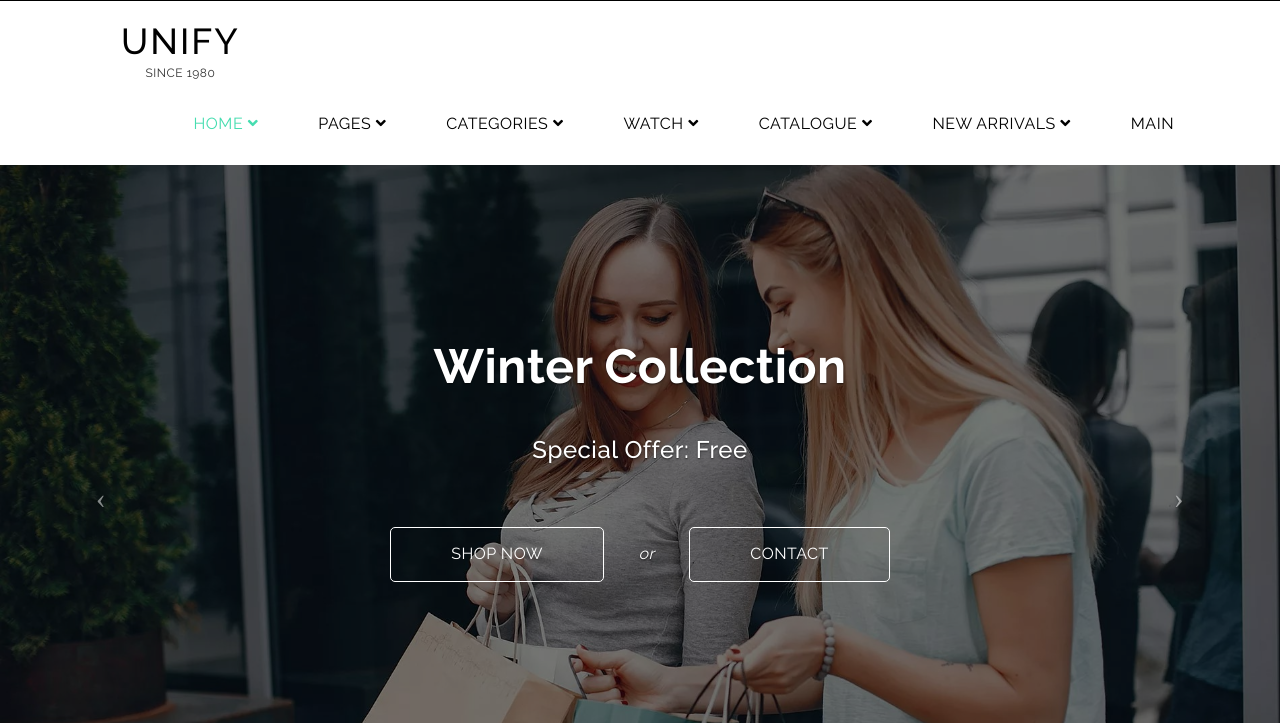
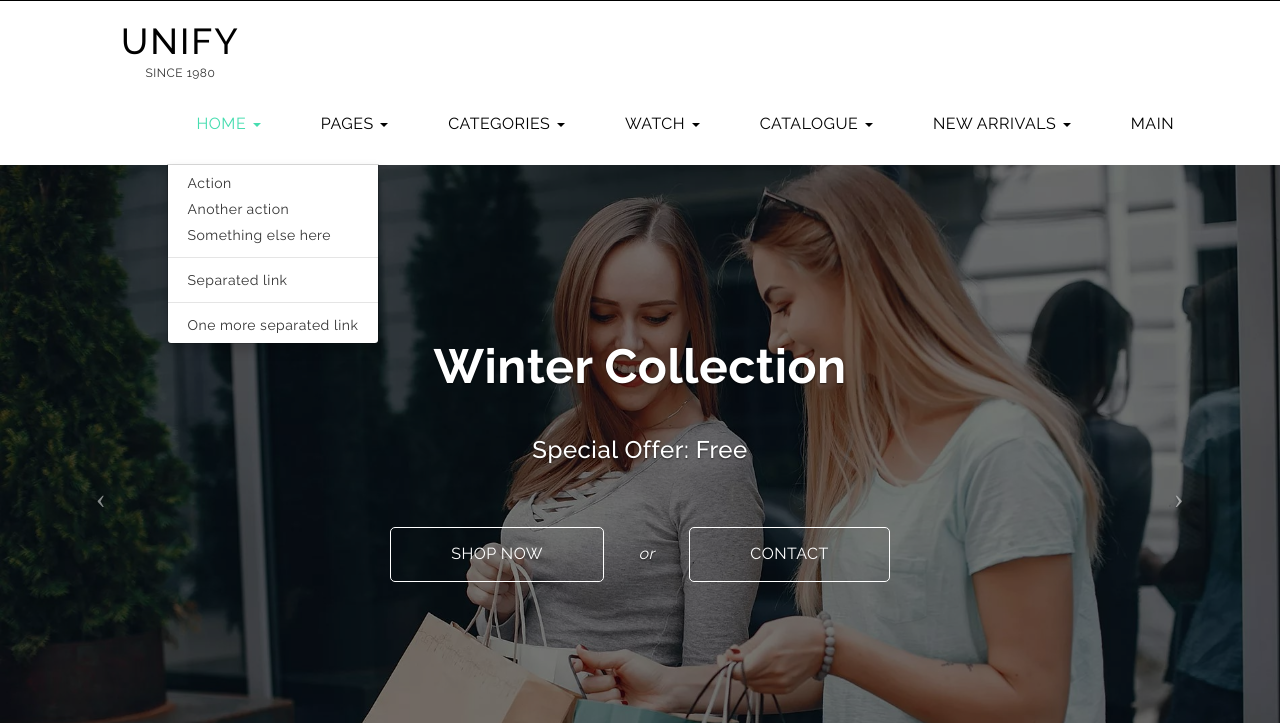
Before and after one commit to raminrafi/Unify, a website: page index.html in a window 1280 px wide. Both pictures are taken after a click on the button "HOME". Shown: the part 77-800 px from the top of the page. Drawn offline with nearby package versions, Linux system fonts and the light colour scheme.

Commit message:
Dropdowns added

```diff
--- a/index.html
+++ b/index.html
@@ -76,23 +76,64 @@
 				<!-- Collect the nav links, forms, and other content for toggling -->
 				<div class="collapse navbar-collapse" id="bs-example-navbar-collapse-1">
 					<ul class="nav navbar-nav">
-						<li class="active px-1 py-1">
-							<a class="text-black text-uppercase" href="#"> Home <i class="fas fa-angle-down"></i></a>
+						<li class="active dropdown px-1 py-1">
+							<a class="text-black dropdown-toggle text-uppercase" data-toggle="dropdown" role="button" aria-haspopup="true" aria-expanded="false" href="#">
+								Home <span class="caret"></span
+							></a>
+							<ul class="dropdown-menu">
+								<li><a href="#">Action</a></li>
+								<li><a href="#">Another action</a></li>
+								<li><a href="#">Something else here</a></li>
+								<li role="separator" class="divider"></li>
+								<li><a href="#">Separated link</a></li>
+								<li role="separator" class="divider"></li>
+								<li><a href="#">One more separated link</a></li>
+							</ul>
 						</li>
-						<li class="py-1 px-1">
-							<a class="text-black text-uppercase" href="#">Pages <i class="fas fa-angle-down"></i></a>
+						<li class="dropdown py-1 px-1">
+							<a class="text-black dropdown-toggle text-uppercase" data-toggle="dropdown" role="button" aria-haspopup="true" aria-expanded="false" href="#"
+								>Pages <span class="caret"></span
+							></a>
+							<ul class="dropdown-menu">
+								<li><a href="#">Action</a></li>
+								<li><a href="#">Another action</a></li>
+							</ul>
 						</li>
-						<li class="py-1 px-1">
-							<a class="text-black text-uppercase" href="#">Categories <i class="fas fa-angle-down"></i></a>
+						<li class="dropdown py-1 px-1">
+							<a class="text-black dropdown-toggle text-uppercase" data-toggle="dropdown" role="button" aria-haspopup="true" aria-expanded="false" href="#"
+								>Categories <span class="caret"></span
+							></a>
+							<ul class="dropdown-menu">
+								<li><a href="#">Action</a></li>
+								<li><a href="#">Another action</a></li>
+							</ul>
 						</li>
-						<li class="py-1 px-1">
-							<a class="text-black text-uppercase" href="#">Watch <i class="fas fa-angle-down"></i></a>
+						<li class="dropdown py-1 px-1">
+							<a class="text-black dropdown-toggle text-uppercase" data-toggle="dropdown" role="button" aria-haspopup="true" aria-expanded="false" href="#"
+								>Watch <span class="caret"></span
+							></a>
+							<ul class="dropdown-menu">
+								<li><a href="#">Action</a></li>
+								<li><a href="#">Another action</a></li>
+							</ul>
 						</li>
-						<li class="py-1 px-1">
-							<a class="text-black text-uppercase" href="#">Catalogue <i class="fas fa-angle-down"></i></a>
+						<li class="dropdown py-1 px-1">
+							<a class="text-black dropdown-toggle text-uppercase" data-toggle="dropdown" role="button" aria-haspopup="true" aria-expanded="false" href="#"
+								>Catalogue <span class="caret"></span
+							></a>
+							<ul class="dropdown-menu">
+								<li><a href="#">Action</a></li>
+								<li><a href="#">Another action</a></li>
+							</ul>
 						</li>
-						<li class="py-1 px-1">
-							<a class="text-black text-uppercase" href="#">New Arrivals <i class="fas fa-angle-down"></i></a>
+						<li class="dropdown py-1 px-1">
+							<a class="text-black dropdown-toggle text-uppercase" data-toggle="dropdown" role="button" aria-haspopup="true" aria-expanded="false" href="#"
+								>New Arrivals <span class="caret"></span
+							></a>
+							<ul class="dropdown-menu">
+								<li><a href="#">Action</a></li>
+								<li><a href="#">Another action</a></li>
+							</ul>
 						</li>
 						<li class="py-1 px-1">
 							<a class="text-black text-uppercase" href="#">Main</a>
```
